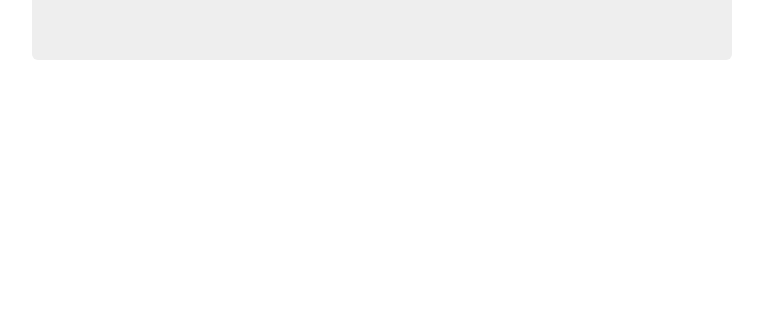
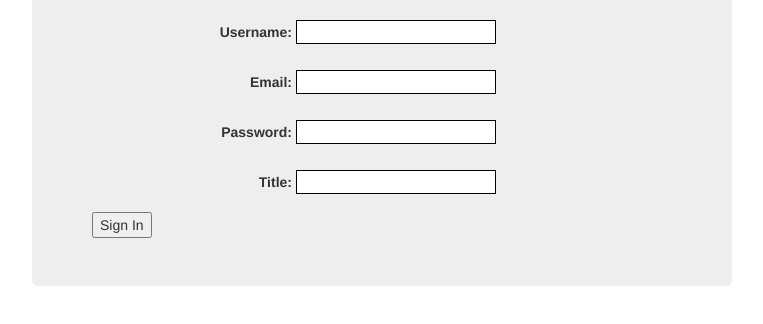
Before and after one commit to goodeats/ProjectManagementApp, a website: page app/index.html in a window 1280 px wide. Both pictures are taken after a click on the button "Sign Up". Shown: the part 388-712 px from the top of the page, without its empty margins (258-1021 px from the left). Drawn offline with nearby package versions, Linux system fonts and the light colour scheme; files that its build step writes are made by us from their sources.

Commit message:
Changed the index.html back to include the slide-down form

```diff
--- a/app/index.html
+++ b/app/index.html
@@ -36,6 +36,30 @@
       <section class="jumbotron">
         <h1>Project Management</h1>
         <p><button id="sign-up" class="btn btn-lg btn-success">Sign Up</button></p>
+        <div id="form-slide">
+          <form id='sign-up-form'>
+            <fieldset>
+              <div class="form-group">
+                <label for="username">Username: </label>
+                <input name="username"  autofocus='true' />
+              </div>
+              <div class="form-group">
+                <label for="email">Email:</label>
+                <input type="email" name="email" />
+                </label>
+              </div>
+              <div class="form-group">
+                <label for="password">Password:</label>
+                <input type="password" name="password" />
+              </div>
+              <div class="form-group">
+                <label for="title">Title:</label>
+                <input type="text" name="title" />
+              </div>
+              <button id="sign-in-submit" type='submit'>Sign In</button>
+            </fieldset>
+          </form>
+        </div>
       </section>
 
       <section id="container"></section>
```
